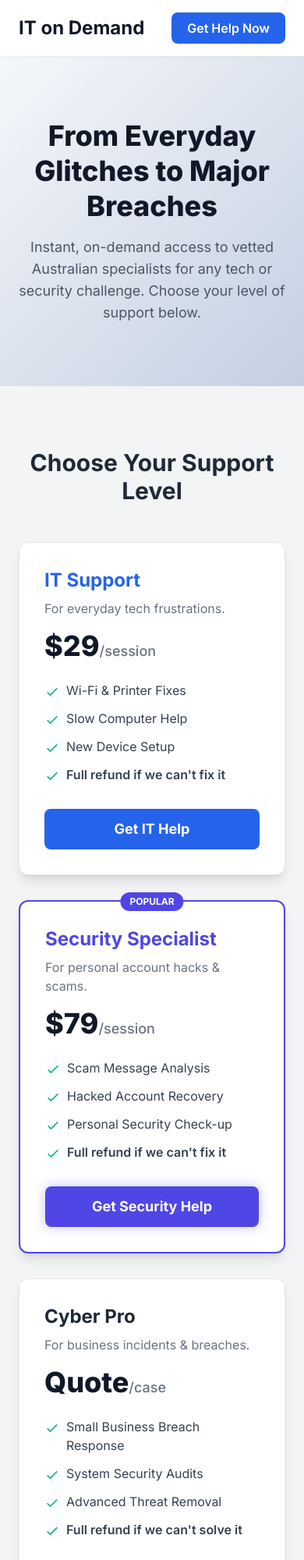
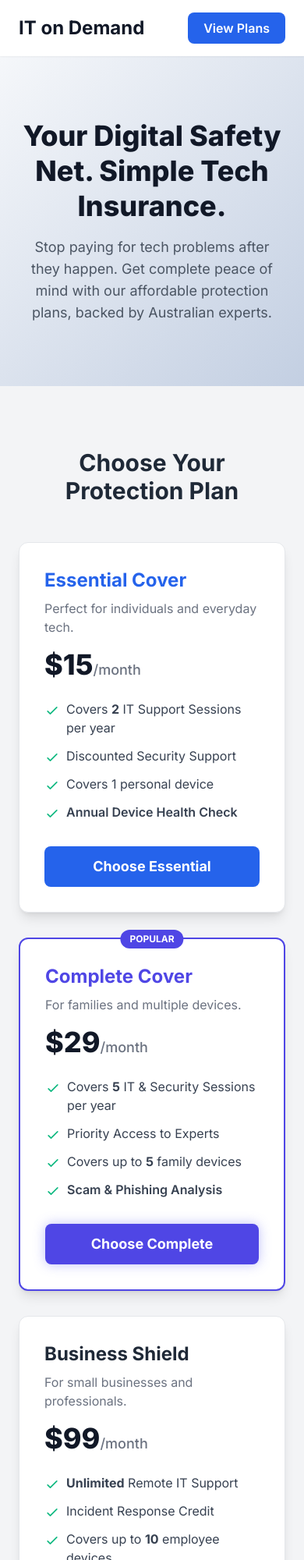
Before and after one commit to scoosed/ITonDemand, a plain HTML site: page index.html in a window 390 px wide. Shown: the top 2000 px of the page at 78% size. Drawn offline with nearby package versions, Linux system fonts and the light colour scheme.

Commit message:
Update index.html

```diff
--- a/index.html
+++ b/index.html
@@ -3,12 +3,10 @@
 <head>
     <meta charset="UTF-8">
     <meta name="viewport" content="width=device-width, initial-scale=1.0">
-    <title>IT on Demand</title>
+    <title>IT on Demand - Tech Insurance</title>
 
-    <!-- Tailwind CSS -->
     <script src="https://cdn.tailwindcss.com"></script>
 
-    <!-- Google Fonts: Inter -->
     <link rel="preconnect" href="https://fonts.googleapis.com">
     <link rel="preconnect" href="https://fonts.gstatic.com" crossorigin>
     <link href="https://fonts.googleapis.com/css2?family=Inter:wght@400;500;600;700;800&display=swap" rel="stylesheet">
@@ -29,6 +27,7 @@
         }
         .btn-glow {
             box-shadow: 0 0 15px rgba(99, 102, 241, 0.4);
+            transition: box-shadow 0.3s ease;
         }
         .btn-glow:hover {
             box-shadow: 0 0 25px rgba(99, 102, 241, 0.7);
@@ -37,73 +36,67 @@
 </head>
 <body class="bg-gray-100 text-gray-800">
 
-    <!-- Header -->
     <header class="bg-white shadow-sm sticky top-0 z-50">
         <div class="container mx-auto px-6 py-4 flex justify-between items-center">
             <h1 class="text-2xl font-bold text-gray-900">IT on Demand</h1>
-            <a href="#services" class="bg-blue-600 text-white font-semibold px-5 py-2 rounded-lg hover:bg-blue-700 transition-colors">
-                Get Help Now
+            <a href="#plans" class="bg-blue-600 text-white font-semibold px-5 py-2 rounded-lg hover:bg-blue-700 transition-colors">
+                View Plans
             </a>
         </div>
     </header>
 
-    <!-- Hero Section -->
     <main>
         <section class="hero-gradient text-center py-20 md:py-28">
             <div class="container mx-auto px-6">
-                <h2 class="text-4xl md:text-6xl font-extrabold text-gray-900 leading-tight">From Everyday Glitches to Major Breaches</h2>
-                <p class="mt-4 text-lg md:text-xl text-gray-600 max-w-3xl mx-auto">Instant, on-demand access to vetted Australian specialists for any tech or security challenge. Choose your level of support below.</p>
-                <div id="connection-status" class="mt-8 text-lg text-blue-700 font-semibold" style="display: none;"></div>
+                <h2 class="text-4xl md:text-6xl font-extrabold text-gray-900 leading-tight">Your Digital Safety Net. Simple Tech Insurance.</h2>
+                <p class="mt-4 text-lg md:text-xl text-gray-600 max-w-3xl mx-auto">Stop paying for tech problems after they happen. Get complete peace of mind with our affordable protection plans, backed by Australian experts.</p>
+                <div id="status-update" class="mt-8 text-lg text-blue-700 font-semibold" style="display: none;"></div>
             </div>
         </section>
 
-        <!-- Services/Tiers Section -->
-        <section id="services" class="py-20">
+        <section id="plans" class="py-20">
             <div class="container mx-auto px-6">
-                <h3 class="text-3xl font-bold text-center mb-12">Choose Your Support Level</h3>
+                <h3 class="text-3xl font-bold text-center mb-12">Choose Your Protection Plan</h3>
                 <div class="grid md:grid-cols-2 lg:grid-cols-3 gap-8 max-w-6xl mx-auto">
 
-                    <!-- Tier 1: IT Support -->
                     <div class="tier-card bg-white rounded-xl shadow-lg p-8 border border-gray-200 flex flex-col">
-                        <h4 class="text-2xl font-bold text-blue-600 mb-2">IT Support</h4>
-                        <p class="text-gray-500 mb-4">For everyday tech frustrations.</p>
-                        <p class="text-4xl font-extrabold text-gray-900 mb-6">$29<span class="text-lg font-medium text-gray-500">/session</span></p>
+                        <h4 class="text-2xl font-bold text-blue-600 mb-2">Essential Cover</h4>
+                        <p class="text-gray-500 mb-4">Perfect for individuals and everyday tech.</p>
+                        <p class="text-4xl font-extrabold text-gray-900 mb-6">$15<span class="text-lg font-medium text-gray-500">/month</span></p>
                         <ul class="text-left space-y-3 text-gray-700 mb-8 flex-grow">
-                            <li class="flex items-start"><svg class="w-5 h-5 text-emerald-500 mr-2 mt-1 flex-shrink-0" fill="none" stroke="currentColor" viewBox="0 0 24 24"><path stroke-linecap="round" stroke-linejoin="round" stroke-width="2" d="M5 13l4 4L19 7"></path></svg><span>Wi-Fi & Printer Fixes</span></li>
-                            <li class="flex items-start"><svg class="w-5 h-5 text-emerald-500 mr-2 mt-1 flex-shrink-0" fill="none" stroke="currentColor" viewBox="0 0 24 24"><path stroke-linecap="round" stroke-linejoin="round" stroke-width="2" d="M5 13l4 4L19 7"></path></svg><span>Slow Computer Help</span></li>
-                            <li class="flex items-start"><svg class="w-5 h-5 text-emerald-500 mr-2 mt-1 flex-shrink-0" fill="none" stroke="currentColor" viewBox="0 0 24 24"><path stroke-linecap="round" stroke-linejoin="round" stroke-width="2" d="M5 13l4 4L19 7"></path></svg><span>New Device Setup</span></li>
-                            <li class="flex items-start"><svg class="w-5 h-5 text-emerald-500 mr-2 mt-1 flex-shrink-0" fill="none" stroke="currentColor" viewBox="0 0 24 24"><path stroke-linecap="round" stroke-linejoin="round" stroke-width="2" d="M5 13l4 4L19 7"></path></svg><span class="font-semibold">Full refund if we can't fix it</span></li>
+                            <li class="flex items-start"><svg class="w-5 h-5 text-emerald-500 mr-2 mt-1 flex-shrink-0" fill="none" stroke="currentColor" viewBox="0 0 24 24"><path stroke-linecap="round" stroke-linejoin="round" stroke-width="2" d="M5 13l4 4L19 7"></path></svg><span>Covers <strong>2</strong> IT Support Sessions per year</span></li>
+                            <li class="flex items-start"><svg class="w-5 h-5 text-emerald-500 mr-2 mt-1 flex-shrink-0" fill="none" stroke="currentColor" viewBox="0 0 24 24"><path stroke-linecap="round" stroke-linejoin="round" stroke-width="2" d="M5 13l4 4L19 7"></path></svg><span>Discounted Security Support</span></li>
+                            <li class="flex items-start"><svg class="w-5 h-5 text-emerald-500 mr-2 mt-1 flex-shrink-0" fill="none" stroke="currentColor" viewBox="0 0 24 24"><path stroke-linecap="round" stroke-linejoin="round" stroke-width="2" d="M5 13l4 4L19 7"></path></svg><span>Covers 1 personal device</span></li>
+                            <li class="flex items-start"><svg class="w-5 h-5 text-emerald-500 mr-2 mt-1 flex-shrink-0" fill="none" stroke="currentColor" viewBox="0 0 24 24"><path stroke-linecap="round" stroke-linejoin="round" stroke-width="2" d="M5 13l4 4L19 7"></path></svg><span class="font-semibold">Annual Device Health Check</span></li>
                         </ul>
-                        <button onclick="startConnection('IT Support')" class="w-full bg-blue-600 text-white font-bold py-3 px-6 rounded-lg text-lg hover:bg-blue-700 transition-all">Get IT Help</button>
+                        <button onclick="activatePlan('Essential Cover')" class="w-full bg-blue-600 text-white font-bold py-3 px-6 rounded-lg text-lg hover:bg-blue-700 transition-all">Choose Essential</button>
                     </div>
 
-                    <!-- Tier 2: Security Specialist -->
                     <div class="tier-card bg-white rounded-xl shadow-lg p-8 border-2 border-indigo-600 flex flex-col relative">
                         <div class="absolute top-0 -translate-y-1/2 left-1/2 -translate-x-1/2 bg-indigo-600 text-white text-xs font-bold px-3 py-1 rounded-full">POPULAR</div>
-                        <h4 class="text-2xl font-bold text-indigo-600 mb-2">Security Specialist</h4>
-                        <p class="text-gray-500 mb-4">For personal account hacks & scams.</p>
-                        <p class="text-4xl font-extrabold text-gray-900 mb-6">$79<span class="text-lg font-medium text-gray-500">/session</span></p>
+                        <h4 class="text-2xl font-bold text-indigo-600 mb-2">Complete Cover</h4>
+                        <p class="text-gray-500 mb-4">For families and multiple devices.</p>
+                        <p class="text-4xl font-extrabold text-gray-900 mb-6">$29<span class="text-lg font-medium text-gray-500">/month</span></p>
                         <ul class="text-left space-y-3 text-gray-700 mb-8 flex-grow">
-                            <li class="flex items-start"><svg class="w-5 h-5 text-emerald-500 mr-2 mt-1 flex-shrink-0" fill="none" stroke="currentColor" viewBox="0 0 24 24"><path stroke-linecap="round" stroke-linejoin="round" stroke-width="2" d="M5 13l4 4L19 7"></path></svg><span>Scam Message Analysis</span></li>
-                            <li class="flex items-start"><svg class="w-5 h-5 text-emerald-500 mr-2 mt-1 flex-shrink-0" fill="none" stroke="currentColor" viewBox="0 0 24 24"><path stroke-linecap="round" stroke-linejoin="round" stroke-width="2" d="M5 13l4 4L19 7"></path></svg><span>Hacked Account Recovery</span></li>
-                            <li class="flex items-start"><svg class="w-5 h-5 text-emerald-500 mr-2 mt-1 flex-shrink-0" fill="none" stroke="currentColor" viewBox="0 0 24 24"><path stroke-linecap="round" stroke-linejoin="round" stroke-width="2" d="M5 13l4 4L19 7"></path></svg><span>Personal Security Check-up</span></li>
-                            <li class="flex items-start"><svg class="w-5 h-5 text-emerald-500 mr-2 mt-1 flex-shrink-0" fill="none" stroke="currentColor" viewBox="0 0 24 24"><path stroke-linecap="round" stroke-linejoin="round" stroke-width="2" d="M5 13l4 4L19 7"></path></svg><span class="font-semibold">Full refund if we can't fix it</span></li>
+                            <li class="flex items-start"><svg class="w-5 h-5 text-emerald-500 mr-2 mt-1 flex-shrink-0" fill="none" stroke="currentColor" viewBox="0 0 24 24"><path stroke-linecap="round" stroke-linejoin="round" stroke-width="2" d="M5 13l4 4L19 7"></path></svg><span>Covers <strong>5</strong> IT & Security Sessions per year</span></li>
+                            <li class="flex items-start"><svg class="w-5 h-5 text-emerald-500 mr-2 mt-1 flex-shrink-0" fill="none" stroke="currentColor" viewBox="0 0 24 24"><path stroke-linecap="round" stroke-linejoin="round" stroke-width="2" d="M5 13l4 4L19 7"></path></svg><span>Priority Access to Experts</span></li>
+                            <li class="flex items-start"><svg class="w-5 h-5 text-emerald-500 mr-2 mt-1 flex-shrink-0" fill="none" stroke="currentColor" viewBox="0 0 24 24"><path stroke-linecap="round" stroke-linejoin="round" stroke-width="2" d="M5 13l4 4L19 7"></path></svg><span>Covers up to <strong>5</strong> family devices</span></li>
+                            <li class="flex items-start"><svg class="w-5 h-5 text-emerald-500 mr-2 mt-1 flex-shrink-0" fill="none" stroke="currentColor" viewBox="0 0 24 24"><path stroke-linecap="round" stroke-linejoin="round" stroke-width="2" d="M5 13l4 4L19 7"></path></svg><span class="font-semibold">Scam & Phishing Analysis</span></li>
                         </ul>
-                        <button onclick="startConnection('a Security Specialist')" class="w-full bg-indigo-600 text-white font-bold py-3 px-6 rounded-lg text-lg btn-glow hover:bg-indigo-700 transition-all">Get Security Help</button>
+                        <button onclick="activatePlan('Complete Cover')" class="w-full bg-indigo-600 text-white font-bold py-3 px-6 rounded-lg text-lg btn-glow hover:bg-indigo-700 transition-all">Choose Complete</button>
                     </div>
 
-                    <!-- Tier 3: Cyber Pro -->
                     <div class="tier-card bg-white rounded-xl shadow-lg p-8 border border-gray-200 flex flex-col">
-                        <h4 class="text-2xl font-bold text-gray-800 mb-2">Cyber Pro</h4>
-                        <p class="text-gray-500 mb-4">For business incidents & breaches.</p>
-                        <p class="text-4xl font-extrabold text-gray-900 mb-6">Quote<span class="text-lg font-medium text-gray-500">/case</span></p>
+                        <h4 class="text-2xl font-bold text-gray-800 mb-2">Business Shield</h4>
+                        <p class="text-gray-500 mb-4">For small businesses and professionals.</p>
+                        <p class="text-4xl font-extrabold text-gray-900 mb-6">$99<span class="text-lg font-medium text-gray-500">/month</span></p>
                         <ul class="text-left space-y-3 text-gray-700 mb-8 flex-grow">
-                            <li class="flex items-start"><svg class="w-5 h-5 text-emerald-500 mr-2 mt-1 flex-shrink-0" fill="none" stroke="currentColor" viewBox="0 0 24 24"><path stroke-linecap="round" stroke-linejoin="round" stroke-width="2" d="M5 13l4 4L19 7"></path></svg><span>Small Business Breach Response</span></li>
-                            <li class="flex items-start"><svg class="w-5 h-5 text-emerald-500 mr-2 mt-1 flex-shrink-0" fill="none" stroke="currentColor" viewBox="0 0 24 24"><path stroke-linecap="round" stroke-linejoin="round" stroke-width="2" d="M5 13l4 4L19 7"></path></svg><span>System Security Audits</span></li>
-                            <li class="flex items-start"><svg class="w-5 h-5 text-emerald-500 mr-2 mt-1 flex-shrink-0" fill="none" stroke="currentColor" viewBox="0 0 24 24"><path stroke-linecap="round" stroke-linejoin="round" stroke-width="2" d="M5 13l4 4L19 7"></path></svg><span>Advanced Threat Removal</span></li>
-                            <li class="flex items-start"><svg class="w-5 h-5 text-emerald-500 mr-2 mt-1 flex-shrink-0" fill="none" stroke="currentColor" viewBox="0 0 24 24"><path stroke-linecap="round" stroke-linejoin="round" stroke-width="2" d="M5 13l4 4L19 7"></path></svg><span class="font-semibold">Full refund if we can't solve it</span></li>
+                            <li class="flex items-start"><svg class="w-5 h-5 text-emerald-500 mr-2 mt-1 flex-shrink-0" fill="none" stroke="currentColor" viewBox="0 0 24 24"><path stroke-linecap="round" stroke-linejoin="round" stroke-width="2" d="M5 13l4 4L19 7"></path></svg><span><strong>Unlimited</strong> Remote IT Support</span></li>
+                            <li class="flex items-start"><svg class="w-5 h-5 text-emerald-500 mr-2 mt-1 flex-shrink-0" fill="none" stroke="currentColor" viewBox="0 0 24 24"><path stroke-linecap="round" stroke-linejoin="round" stroke-width="2" d="M5 13l4 4L19 7"></path></svg><span>Incident Response Credit</span></li>
+                            <li class="flex items-start"><svg class="w-5 h-5 text-emerald-500 mr-2 mt-1 flex-shrink-0" fill="none" stroke="currentColor" viewBox="0 0 24 24"><path stroke-linecap="round" stroke-linejoin="round" stroke-width="2" d="M5 13l4 4L19 7"></path></svg><span>Covers up to <strong>10</strong> employee devices</span></li>
+                            <li class="flex items-start"><svg class="w-5 h-5 text-emerald-500 mr-2 mt-1 flex-shrink-0" fill="none" stroke="currentColor" viewBox="0 0 24 24"><path stroke-linecap="round" stroke-linejoin="round" stroke-width="2" d="M5 13l4 4L19 7"></path></svg><span class="font-semibold">Proactive Security Audits</span></li>
                         </ul>
-                        <button onclick="startConnection('a Cyber Pro')" class="w-full bg-gray-800 text-white font-bold py-3 px-6 rounded-lg text-lg hover:bg-gray-900 transition-all">Get Pro Help</button>
+                        <button onclick="activatePlan('Business Shield')" class="w-full bg-gray-800 text-white font-bold py-3 px-6 rounded-lg text-lg hover:bg-gray-900 transition-all">Choose Business</button>
                     </div>
                 </div>
             </div>
@@ -111,43 +104,43 @@
 
     </main>
 
-    <!-- Footer -->
     <footer class="bg-gray-800 text-white">
         <div class="container mx-auto px-6 py-8 text-center">
             <p>&copy; 2025 IT on Demand. All Rights Reserved.</p>
-            <p class="text-sm text-gray-400 mt-2">A concept for the Stage 1 Business Innovation task.</p>
+            <p class="text-sm text-gray-400 mt-2">A concept for a modern tech insurance service.</p>
         </div>
     </footer>
 
     <script>
-        // Simple script to simulate the connection process for presentation purposes.
-        function startConnection(tier) {
-            const servicesSection = document.getElementById('services');
-            const statusDiv = document.getElementById('connection-status');
+        // Simple script to simulate the plan activation process for presentation purposes.
+        function activatePlan(planName) {
+            const plansSection = document.getElementById('plans');
+            const statusDiv = document.getElementById('status-update');
 
             // Scroll to top to show status
             window.scrollTo({ top: 0, behavior: 'smooth' });
 
-            // Hide services temporarily
-            servicesSection.style.display = 'none';
+            // Hide plans temporarily
+            plansSection.style.display = 'none';
 
             // Show status
             statusDiv.style.display = 'block';
-            statusDiv.innerText = `Connecting you to ${tier}...`;
+            statusDiv.innerText = `Activating your ${planName} plan...`;
 
-            // Simulate finding an expert
+            // Simulate processing
             setTimeout(() => {
                 const experts = ['Chloe', 'Ben', 'Sarah', 'Mike', 'David', 'Emily'];
                 const randomExpert = experts[Math.floor(Math.random() * experts.length)];
+
                 statusDiv.innerHTML = `
                     <div class="bg-white/80 backdrop-blur-sm rounded-lg p-4 max-w-md mx-auto shadow-lg border border-gray-200">
-                        <p class="text-gray-900 font-bold text-xl">Connection Established!</p>
-                        <p class="text-gray-600 mt-1">You are now connected with <span class="font-bold text-blue-700">${randomExpert}</span>, your dedicated ${tier}.</p>
+                        <p class="text-gray-900 font-bold text-xl">Congratulations! You're Covered!</p>
+                        <p class="text-gray-600 mt-1">Your <span class="font-bold text-blue-700">${planName}</span> plan is now active. Our experts, like ${randomExpert}, are on standby for you.</p>
                     </div>
                 `;
-                 // Optionally, show the services section again after a delay
+                 // Optionally, show the plans section again after a delay
                  setTimeout(() => {
-                    servicesSection.style.display = 'block';
+                    plansSection.style.display = 'block';
                  }, 4000);
             }, 2500);
         }
```
